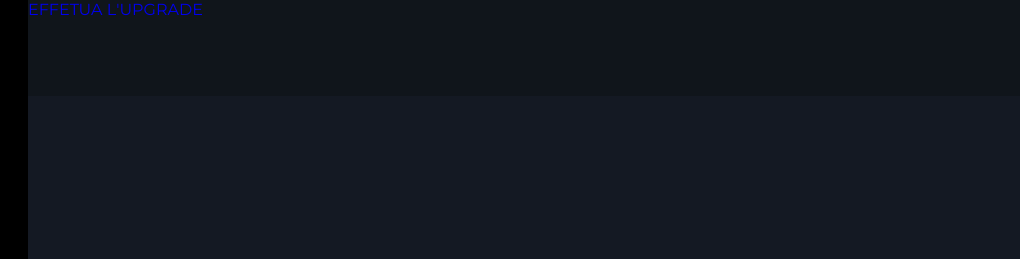
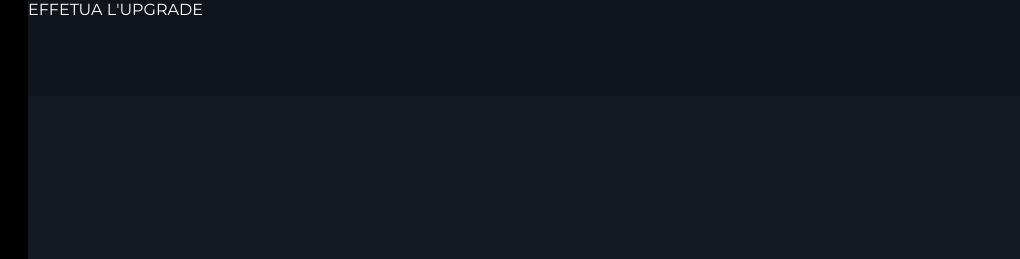
Before and after one commit to vmqxdv/html-css-spotifyweb, a plain HTML site: page Giorno 2/index.html in a window 1280 px wide. Shown: the top 259 px of the page, 260-1280 px from the left. Drawn offline with Linux system fonts and the light colour scheme.

Commit message:
style: aggiunta classe colore a bottone ad

```diff
--- a/Giorno 2/index.html
+++ b/Giorno 2/index.html
@@ -101,7 +101,7 @@
       <main>
 
         <div class="ad">
-          <a href="#">EFFETUA L'UPGRADE</a>
+          <a href="#" class="white-1">EFFETUA L'UPGRADE</a>
         </div>
 
       </main>
```
